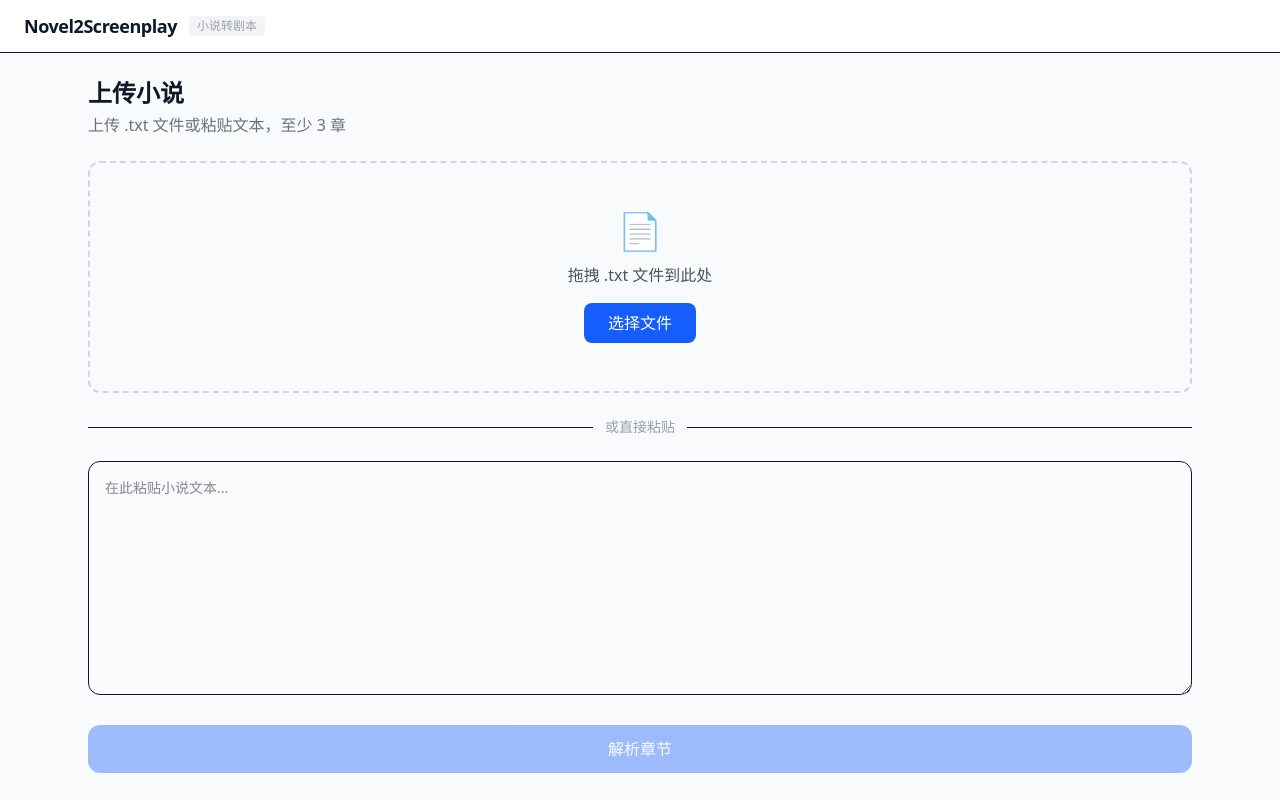
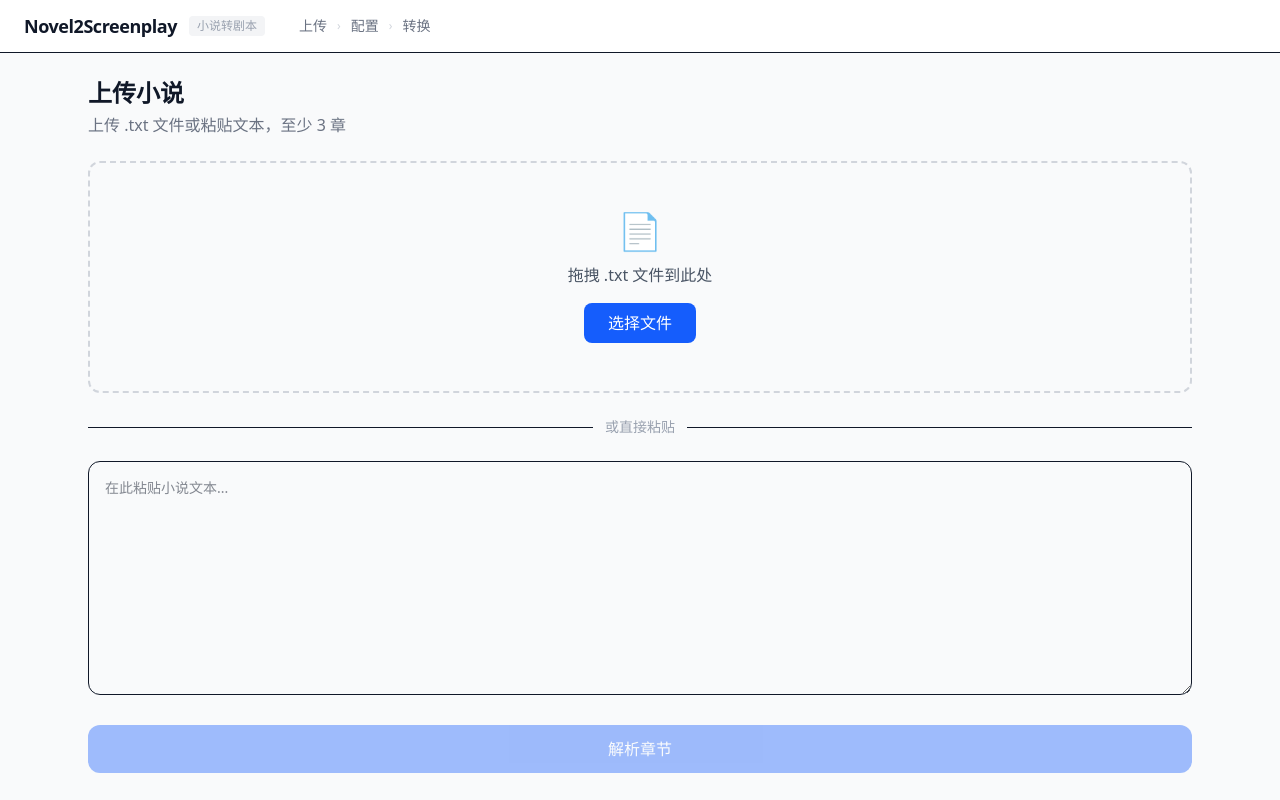
Before and after one commit to Elyxiya/novel2screenplay, a Next.js app: page / in a window 1280 px wide. Built offline with nearby package versions, Linux system fonts and the light colour scheme.

Commit message:
feat(ui): 页面导航面包屑 + 全页面返回按钮
- layout 面包屑导航链（上传→配置→转换），替代静态标题栏
- configure/convert/result 页面顶部统一添加返回上一级按钮
- convert 页取消/恢复按钮改为每次从 sessionStorage 读取 jobId

```diff
--- a/src/app/configure/page.tsx
+++ b/src/app/configure/page.tsx
@@ -53,6 +53,9 @@ export default function ConfigurePage() {
 
   return (
     <div className="max-w-3xl mx-auto space-y-6">
+      <div className="flex items-center gap-3">
+        <button onClick={() => router.push('/')} className="text-gray-400 hover:text-gray-600 transition-colors text-sm">‹ 返回上传</button>
+      </div>
       <div><h2 className="text-2xl font-bold">转换配置</h2><p className="text-gray-500 mt-1">{data.title}（约 {charCount.toLocaleString()} 字）</p></div>
 
       <div className="bg-white rounded-xl border p-6 space-y-4">
--- a/src/app/convert/page.tsx
+++ b/src/app/convert/page.tsx
@@ -45,8 +45,10 @@ export default function ConvertPage() {
   }, []);
 
   const cancel = async () => {
-    if (!jobId) return;
-    await fetch(`/api/pipeline/cancel/${jobId}`, { method: 'POST' });
+    const jid = typeof window !== 'undefined' ? sessionStorage.getItem('jobId') : null;
+    if (jid) await fetch(`/api/pipeline/cancel/${jid}`, { method: 'POST' });
+    sessionStorage.removeItem('jobId');
+    sessionStorage.removeItem('novelData');
     router.push('/');
   };
 
@@ -55,6 +57,9 @@ export default function ConvertPage() {
 
   return (
     <div className="max-w-2xl mx-auto space-y-6">
+      <div className="flex items-center gap-3">
+        <button onClick={() => router.push('/configure')} className="text-gray-400 hover:text-gray-600 transition-colors text-sm">‹ 返回配置</button>
+      </div>
       <h2 className="text-2xl font-bold">转换进度</h2>
 
       <div className="bg-white rounded-xl border p-6 space-y-6">
@@ -90,8 +95,11 @@ export default function ConvertPage() {
         {/* Actions */}
         <div className="flex gap-3">
           <button onClick={cancel} className="px-6 py-2.5 border border-red-200 text-red-600 rounded-xl hover:bg-red-50 text-sm">取消转换</button>
-          {status === 'failed' && jobId && (
-            <button onClick={async () => { await fetch(`/api/pipeline/resume/${jobId}`, { method: 'POST' }); }} className="px-6 py-2.5 bg-yellow-500 text-white rounded-xl hover:bg-yellow-600 text-sm">恢复任务</button>
+          {status === 'failed' && (
+            <button onClick={async () => {
+              const jid = typeof window !== 'undefined' ? sessionStorage.getItem('jobId') : null;
+              if (jid) await fetch(`/api/pipeline/resume/${jid}`, { method: 'POST' });
+            }} className="px-6 py-2.5 bg-yellow-500 text-white rounded-xl hover:bg-yellow-600 text-sm">恢复任务</button>
           )}
         </div>
       </div>
--- a/src/app/layout.tsx
+++ b/src/app/layout.tsx
@@ -1,4 +1,6 @@
 import type { Metadata } from 'next';
+import type { ReactNode } from 'react';
+import Link from 'next/link';
 import './globals.css';
 
 export const metadata: Metadata = {
@@ -6,14 +8,46 @@ export const metadata: Metadata = {
   description: 'AI 辅助剧本创作工具，将小说文本自动转换为结构化剧本',
 };
 
-export default function RootLayout({ children }: { children: React.ReactNode }) {
+interface NavItem {
+  href: string;
+  label: string;
+}
+
+const NAV_ITEMS: NavItem[] = [
+  { href: '/', label: '上传' },
+  { href: '/configure', label: '配置' },
+  { href: '/convert', label: '转换' },
+];
+
+function BreadcrumbNav() {
+  return (
+    <header className="border-b bg-white px-6 py-3 flex items-center gap-3 shrink-0">
+      <Link href="/" className="text-lg font-bold tracking-tight hover:text-blue-600 transition-colors">
+        Novel2Screenplay
+      </Link>
+      <span className="text-xs text-gray-400 bg-gray-100 px-2 py-0.5 rounded">小说转剧本</span>
+      <nav className="flex items-center gap-1 ml-4">
+        {NAV_ITEMS.map((item, i) => (
+          <span key={item.href} className="flex items-center gap-1">
+            {i > 0 && <span className="text-gray-300 text-xs">›</span>}
+            <Link
+              href={item.href}
+              className="text-sm text-gray-500 hover:text-blue-600 transition-colors px-1.5 py-0.5 rounded hover:bg-gray-50"
+            >
+              {item.label}
+            </Link>
+          </span>
+        ))}
+      </nav>
+    </header>
+  );
+}
+
+export default function RootLayout({ children }: { children: ReactNode }) {
   return (
     <html lang="zh-CN" className="h-full antialiased">
       <body className="min-h-full flex flex-col bg-gray-50 text-gray-900">
-        <header className="border-b bg-white px-6 py-3 flex items-center gap-3 shrink-0">
-          <h1 className="text-lg font-bold tracking-tight">Novel2Screenplay</h1>
-          <span className="text-xs text-gray-400 bg-gray-100 px-2 py-0.5 rounded">小说转剧本</span>
-        </header>
+        <BreadcrumbNav />
         <main className="flex-1 p-6 max-w-6xl w-full mx-auto">{children}</main>
       </body>
     </html>
--- a/src/app/result/[id]/page.tsx
+++ b/src/app/result/[id]/page.tsx
@@ -1,7 +1,7 @@
 'use client';
 
 import { useState, useEffect, useCallback, useMemo } from 'react';
-import { useParams } from 'next/navigation';
+import { useParams, useRouter } from 'next/navigation';
 import type { Screenplay, Scene, Character, Location } from '@/lib/schema/screenplay.schema';
 import { SceneEditor } from '@/components/editors/SceneEditor';
 import { CharacterEditor } from '@/components/editors/CharacterEditor';
@@ -13,6 +13,7 @@ type SceneViewMode = 'editor' | 'compare';
 
 export default function ResultPage() {
   const params = useParams();
+  const router = useRouter();
   const jobId = params.id as string;
 
   const [screenplay, setScreenplay] = useState<Screenplay | null>(null);
@@ -141,11 +142,14 @@ export default function ResultPage() {
     <div className="space-y-4 max-w-7xl mx-auto p-4">
       {/* Header */}
       <div className="flex items-center justify-between">
-        <div>
-          <h2 className="text-2xl font-bold">{sp.metadata.title}</h2>
-          <p className="text-sm text-gray-500">
-            {sp.metadata.totalScenes} 场景 · {sp.metadata.totalCharacters} 角色 · {sp.metadata.totalLocations} 地点
-          </p>
+        <div className="flex items-center gap-3">
+          <button onClick={() => router.push('/')} className="text-gray-400 hover:text-gray-600 transition-colors text-sm">‹ 返回首页</button>
+          <div>
+            <h2 className="text-2xl font-bold">{sp.metadata.title}</h2>
+            <p className="text-sm text-gray-500">
+              {sp.metadata.totalScenes} 场景 · {sp.metadata.totalCharacters} 角色 · {sp.metadata.totalLocations} 地点
+            </p>
+          </div>
         </div>
         <button onClick={downloadYaml} className="px-4 py-2 bg-blue-600 text-white rounded-lg text-sm hover:bg-blue-700">
           下载 YAML
```
